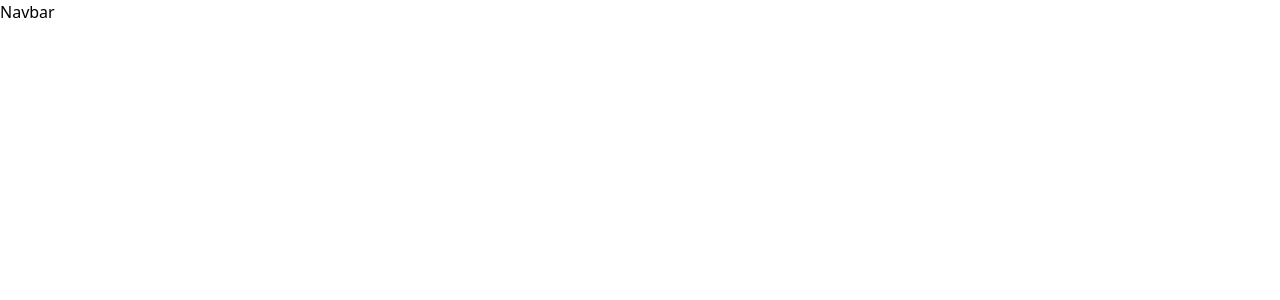
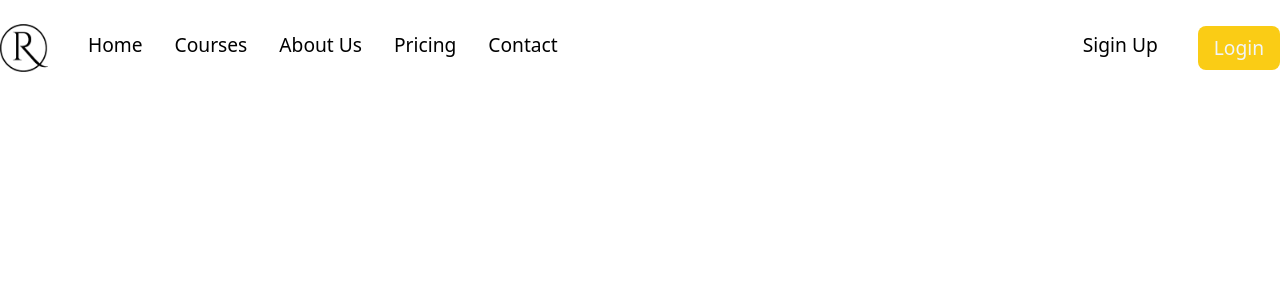
Before and after one commit to razarevel/Revel-Courses, a React (Vite) app: page / in a window 1280 px wide. Shown: the top 300 px of the page. Built offline with nearby package versions, Linux system fonts and the light colour scheme.

Commit message:
Done with Navbar

```diff
--- a/index.html
+++ b/index.html
@@ -1,4 +1,4 @@
-<!doctype html>
+<!DOCTYPE html>
 <html lang="en">
   <head>
     <meta charset="UTF-8" />
--- /dev/null
+++ b/src/reuseableComponents/Navbar/DeskNavList.tsx
@@ -0,0 +1,28 @@
+export default function DeskNavList() {
+  return (
+    <>
+      <div className="flex items-center justify-between space-x-8">
+        <div className="group cursor-pointer space-y-1">
+          <p className="text-[1.2rem]">Home</p>
+          <div className="w-full h-0.5 bg-black rounded-full scale-x-0 duration-300 group-hover:scale-x-[80%]"></div>
+        </div>
+        <div className="group cursor-pointer space-y-1">
+          <p className="text-[1.2rem]">Courses</p>
+          <div className="w-full h-0.5 bg-black rounded-full scale-x-0 duration-300 group-hover:scale-x-[80%]"></div>
+        </div>
+        <div className="group cursor-pointer space-y-1">
+          <p className="text-[1.2rem]">About Us</p>
+          <div className="w-full h-0.5 bg-black rounded-full scale-x-0 duration-300 group-hover:scale-x-[80%]"></div>
+        </div>
+        <div className="group cursor-pointer space-y-1">
+          <p className="text-[1.2rem]">Pricing</p>
+          <div className="w-full h-0.5 bg-black rounded-full scale-x-0 duration-300 group-hover:scale-x-[80%]"></div>
+        </div>
+        <div className="group cursor-pointer space-y-1">
+          <p className="text-[1.2rem]">Contact</p>
+          <div className="w-full h-0.5 bg-black rounded-full scale-x-0 duration-300 group-hover:scale-x-[80%]"></div>
+        </div>
+      </div>
+    </>
+  );
+}
--- /dev/null
+++ b/src/reuseableComponents/Navbar/DesktopNav.tsx
@@ -0,0 +1,28 @@
+import logo from "../../assets/RevelDark.png";
+import DeskNavList from "./DeskNavList";
+export default function DesktopNav() {
+  return (
+    <div className="container mx-auto flex items-center justify-between p-6 xl:px-0">
+      <div className="flex items-center justify-between space-x-10">
+        {/* logo */}
+        <div>
+          <img src={logo} alt="" className="w-12 h-12" />
+        </div>
+        {/* Navlist */}
+        <DeskNavList />
+      </div>
+      <div className="flex items-center justify-center space-x-10">
+        <a href="/" className="group cursor-pointer space-y-1">
+          <p className="text-[1.2rem]">Sigin Up</p>
+          <div className="w-full h-0.5 bg-black rounded-full scale-x-0 duration-300 group-hover:scale-x-[80%]"></div>
+        </a>
+        <a
+          href="/"
+          className="text-[1.2rem] bg-yellow-400 px-4 py-2 rounded-lg duration-300 hover:bg-yellow-500 text-slate-100"
+        >
+          Login
+        </a>
+      </div>
+    </div>
+  );
+}
--- /dev/null
+++ b/src/reuseableComponents/Navbar/MobNavList.tsx
@@ -0,0 +1,51 @@
+interface Props {
+  display: boolean;
+}
+export default function MobNavList({ display }: Props) {
+  return (
+    <div
+      className={
+        "bg-slate-100 w-full py-10 origin-top scale-y-0 absolute z-50 duration-300 " +
+        (display ? " scale-y-100 duration-300 " : " delay-300 scale-y-0")
+      }
+    >
+      <div
+        className={
+          "flex flex-col px-6 opacity-0 duration-300 delay-300 space-y-4 " +
+          (display ? " opacity-100 " : " delay-0 opacity-0")
+        }
+      >
+        <a
+          href="/"
+          className="text-lg font-[400] duration-300 hover:translate-x-2.5 hover:scale-105"
+        >
+          Home
+        </a>
+        <a
+          href="/"
+          className="text-lg font-[400] duration-300 hover:translate-x-2.5 hover:scale-105"
+        >
+          Courses
+        </a>
+        <a
+          href="/"
+          className="text-lg font-[400] duration-300 hover:translate-x-2.5 hover:scale-105"
+        >
+          About Us
+        </a>
+        <a
+          href="/"
+          className="text-lg font-[400] duration-300 hover:translate-x-2.5 hover:scale-105"
+        >
+          Pricing
+        </a>
+        <a
+          href="/"
+          className="text-lg font-[400] duration-300 hover:translate-x-2.5 hover:scale-105"
+        >
+          Contact
+        </a>
+      </div>
+    </div>
+  );
+}
--- a/src/reuseableComponents/Navbar/MobileNav.tsx
+++ b/src/reuseableComponents/Navbar/MobileNav.tsx
@@ -1,5 +1,29 @@
-export default function MobileNav(){
-    return <>
-    Mobile Nav
-    </>
+import { useState } from "react";
+import logo from "../../assets/RevelDark.png";
+import NavButton from "./NavButton";
+import MobNavList from "./MobNavList";
+export default function MobileNav() {
+  const [show, setshow] = useState(false);
+  const handleClickEvent = () => setshow(!show);
+  return (
+    <div className="relative">
+      <div className="flex items-center justify-between p-6 bg-white">
+        {/* Logo */}
+        <div>
+          <img src={logo} alt="" className="w-10 h-10" />
+        </div>
+        <div className="flex space-x-3 md:space-x-14 items-center">
+          <a href="/">Sign up</a>
+          <a
+            href="/"
+            className="bg-yellow-400 px-4 py-2 rounded-lg text-white duration-300 hover:bg-yellow-500"
+          >
+            Login
+          </a>
+          <NavButton change={show} handleClick={handleClickEvent} />
+        </div>
+      </div>
+      <MobNavList display={show} />
+    </div>
+  );
 }
--- /dev/null
+++ b/src/reuseableComponents/Navbar/NavButton.tsx
@@ -0,0 +1,34 @@
+interface Props {
+  handleClick: () => void;
+  change: boolean
+}
+export default function NavButton({ handleClick,change }: Props) {
+  return (
+    <>
+      <div
+        className="w-8 h-5  flex flex-col items-cente relative cursor-pointer"
+        onClick={handleClick}
+      >
+        <div
+          className={
+            "w-full h-0.5 bg-black absolute top-0 left-0 duration-300  " +
+            (change && " opacity-0")
+          }
+        ></div>
+        <div
+          className={
+            "w-full h-0.5 bg-black absolute left-0 top-[45%] duration-300 " +
+            (change && " -rotate-45")
+          }
+        ></div>
+        <div
+          className={
+            "w-full scale-x-[0.5] origin-right h-0.5 bg-black absolute bottom-0 right-0 duration-300 " +
+            (change &&
+              " scale-x-100 rotate-[45deg] -translate-x-[0.25rem] translate-y-[2px]")
+          }
+        ></div>
+      </div>
+    </>
+  );
+}
--- a/src/reuseableComponents/Navbar/NavbarMain.tsx
+++ b/src/reuseableComponents/Navbar/NavbarMain.tsx
@@ -1,3 +1,15 @@
+import DesktopNav from "./DesktopNav";
+import MobileNav from "./MobileNav";
+
 export default function Navbar() {
-  return <>Navbar</>;
+  return (
+    <section id="nav">
+      <div className="lg:hidden">
+        <MobileNav />
+      </div>
+      <div className="hidden lg:block bg-white">
+        <DesktopNav />
+      </div>
+    </section>
+  );
 }
```
